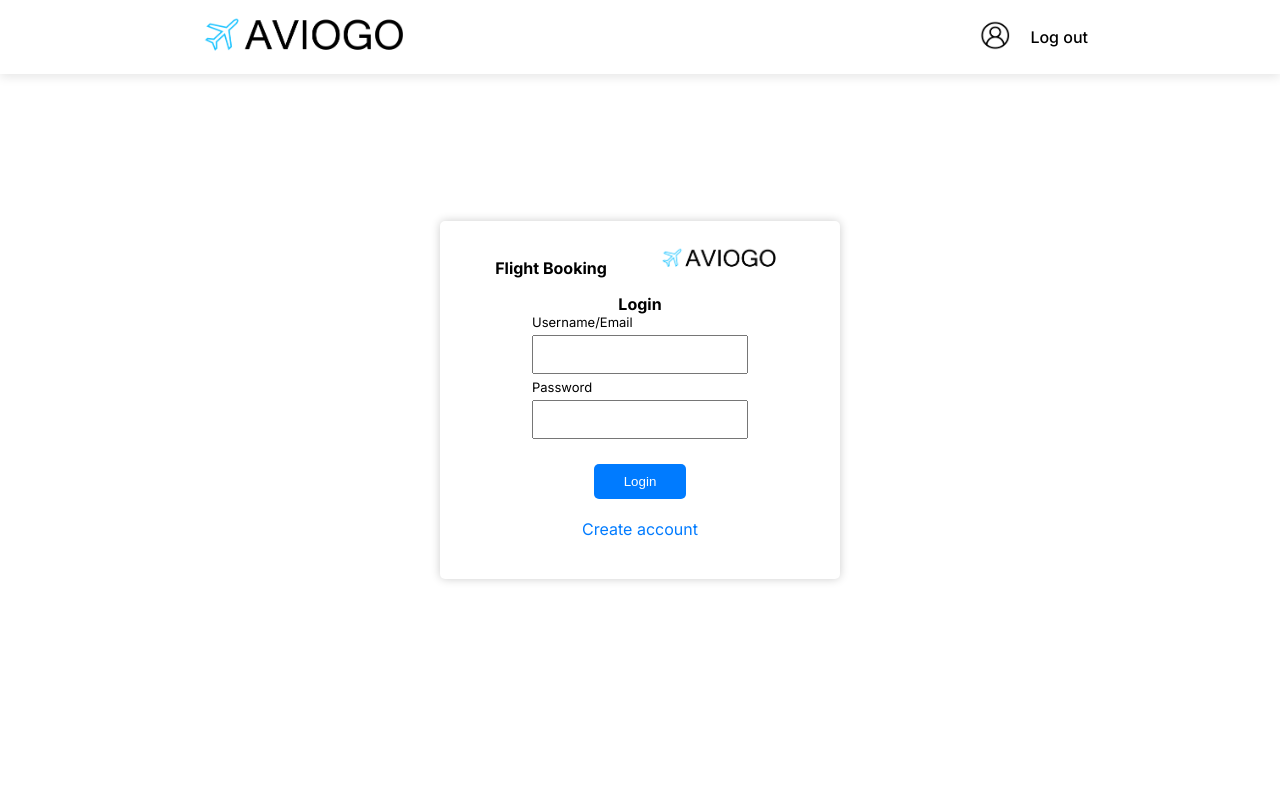
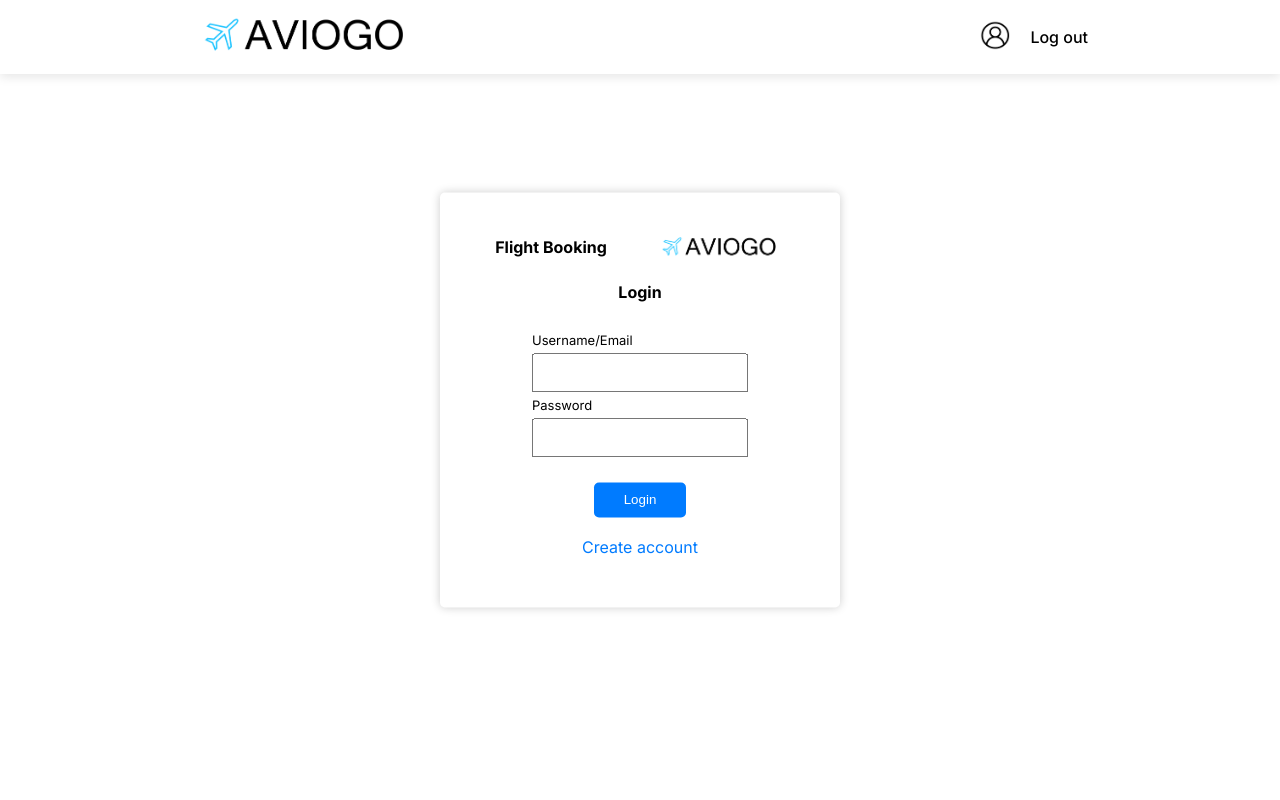
Before and after one commit to Knowone27/Group-4-Flight-Booking-Ecommerce, a Next.js app in the folder aviogo/: page /login in a window 1280 px wide. Shown: the top 800 px of the page. Built offline with nearby package versions, Linux system fonts and the light colour scheme.

Commit message:
small CSS changes

```diff
--- a/aviogo/src/app/login/login.module.css
+++ b/aviogo/src/app/login/login.module.css
@@ -22,7 +22,7 @@
 }
 
 .logobrand img {
-  padding-top: 3px;
+  padding-top: 20px;
   width: 150px;
 }
 /* Style the white login box */
@@ -76,7 +76,7 @@
 }
 .placeholder {
   width: 60%;
-  margin-bottom: 20px;
+  margin: 30px;
 }
 .createAccountLink {
   color: #007bff;
```
